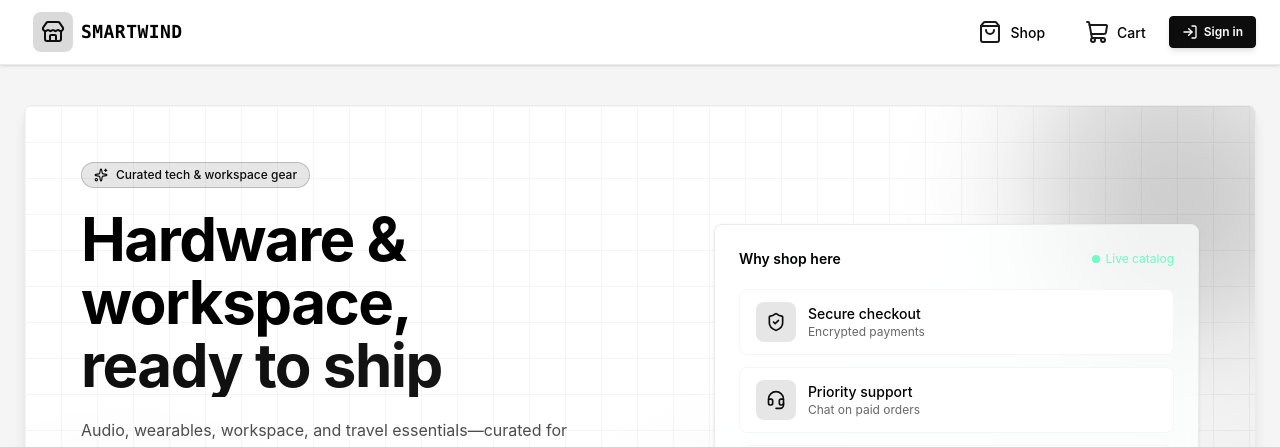
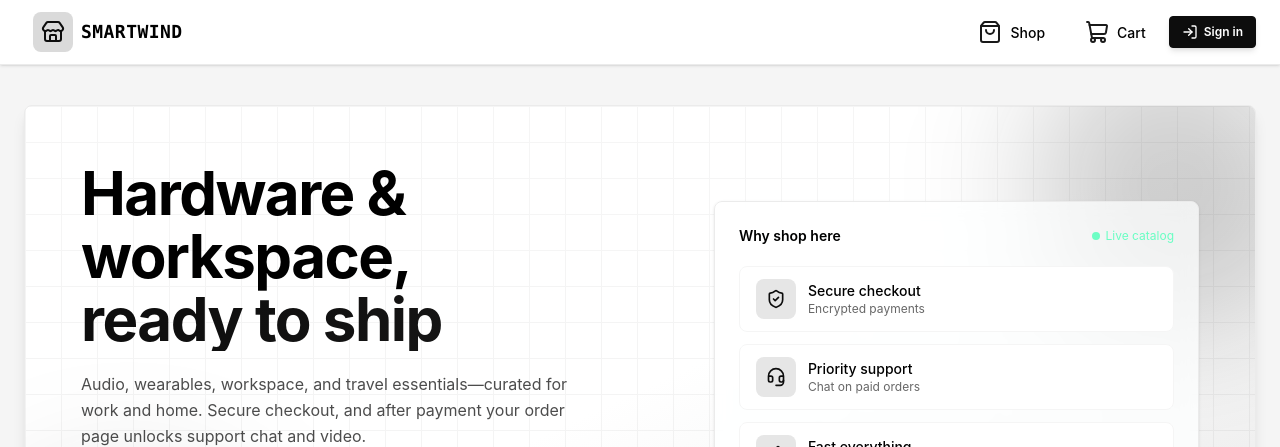
Before and after one commit to marwancodes/smartwind, a React (Vite) app in the folder frontend/: page /checkout/return in a window 1280 px wide. Shown: the top 447 px of the page. Built offline with nearby package versions, Linux system fonts and the light colour scheme; no server answers.

Commit message:
fix: remove unnecessary span from HomeHero component header

```diff
--- a/frontend/src/components/HomeHero.jsx
+++ b/frontend/src/components/HomeHero.jsx
@@ -43,12 +43,8 @@ export function HomeHero({ categories, loadingCategories }) {
 
       <div className="relative grid gap-10 p-8 md:grid-cols-[1.1fr_0.9fr] md:items-center md:p-12 lg:p-14">
         <div className="text-left">
-          <span className="inline-flex items-center gap-2 rounded-full border border-primary/20 bg-primary/10 px-3 py-1 text-xs font-medium text-primary">
-            <SparklesIcon className="size-3.5" aria-hidden />
-            Curated tech &amp; workspace gear
-          </span>
 
-          <h1 className="mt-5 text-4xl font-bold leading-[1.05] tracking-tight text-base-content md:text-5xl lg:text-6xl">
+          <h1 className="text-4xl font-bold leading-[1.05] tracking-tight text-base-content md:text-5xl lg:text-6xl">
             Hardware &amp; workspace,
             <span className="block bg-linear-to-r from-primary to-secondary bg-clip-text text-transparent">
               ready to ship
```
